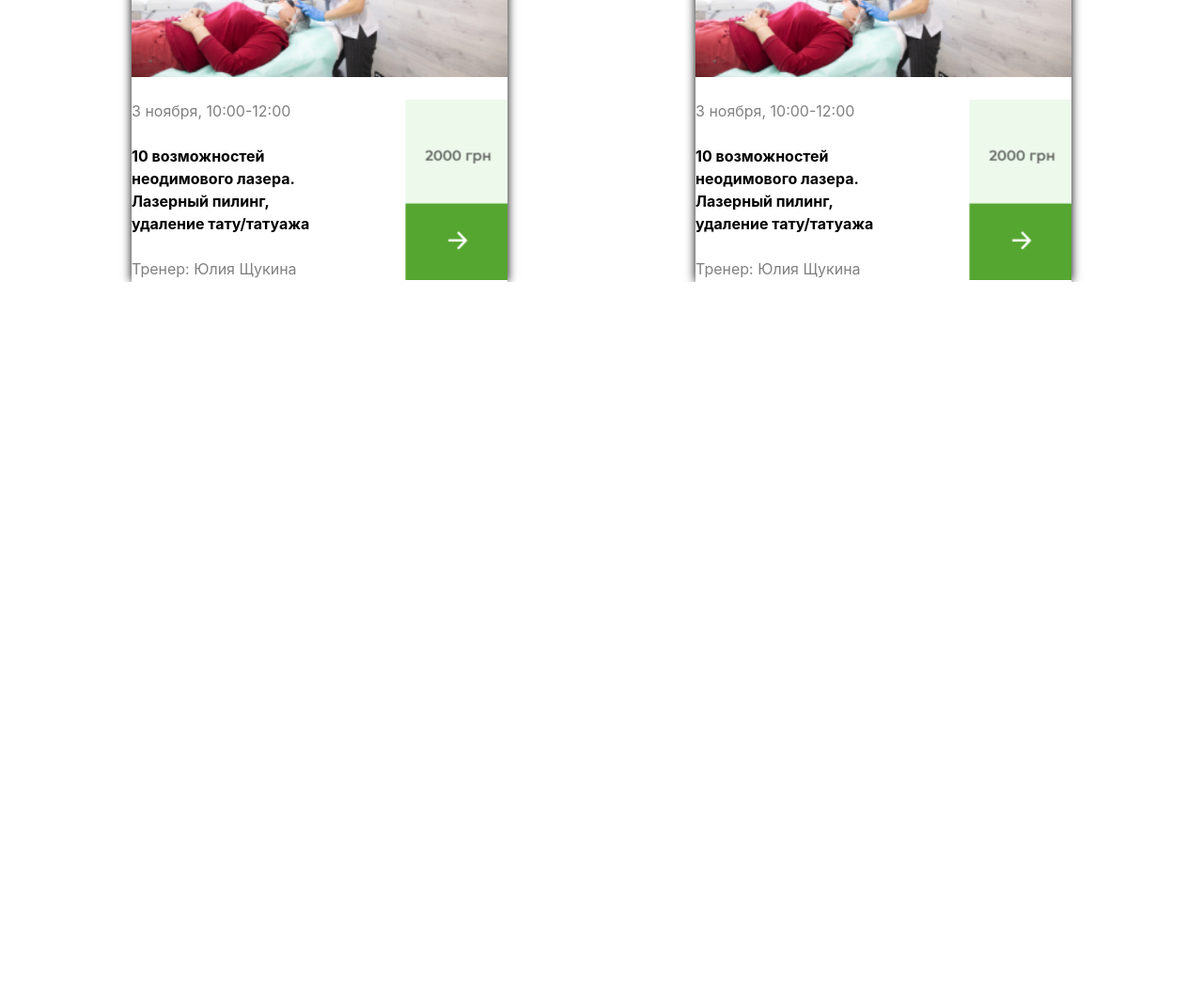
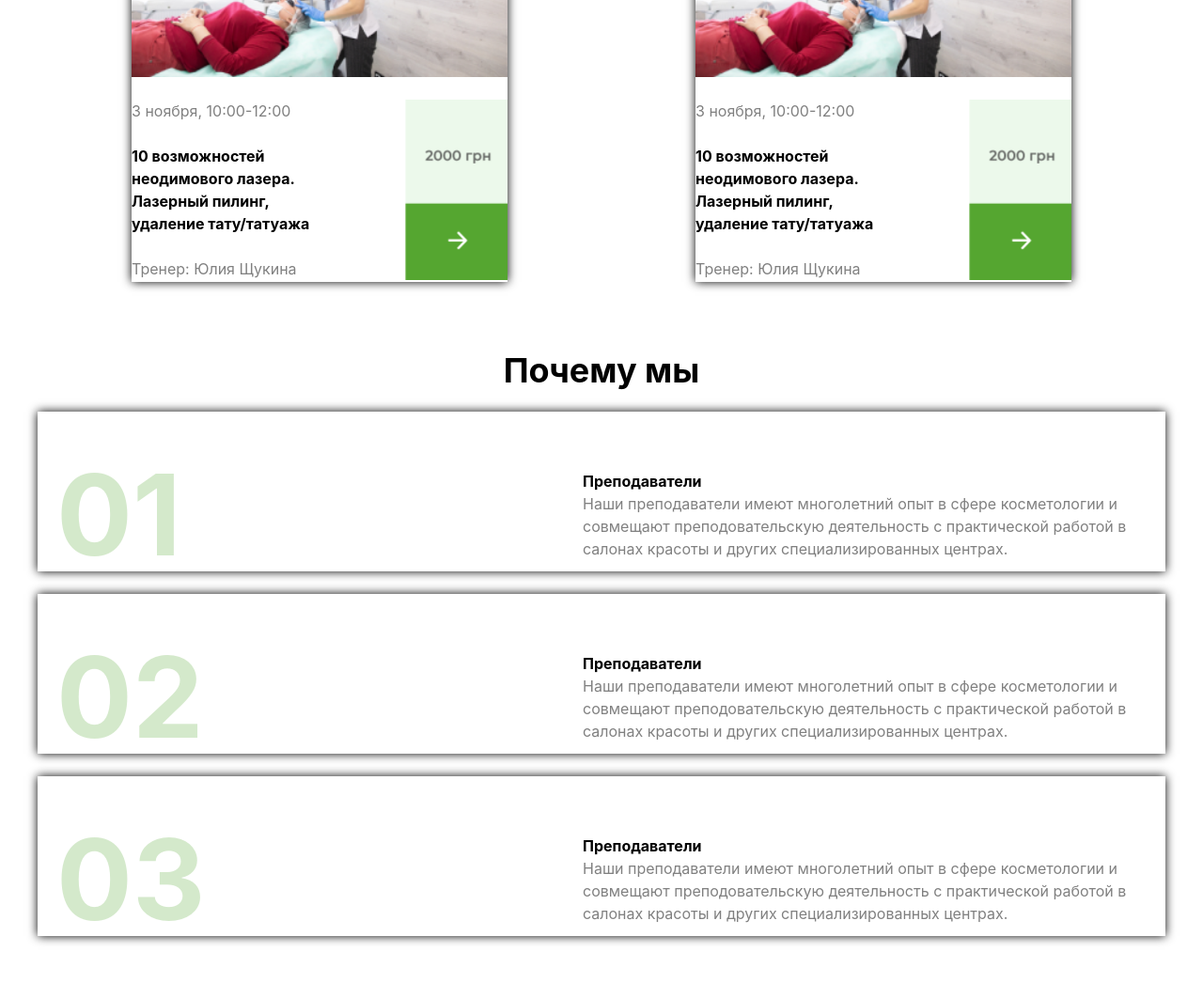
Before and after one commit to MuhammadNematov/cometolog, a website: page src/boew.html in a window 1280 px wide. Shown: the part 3642-4688 px from the top of the page at 94% size. Before the commit the page ends 3942 px from the top, so only its background shows below. Drawn offline with nearby package versions, Linux system fonts and the light colour scheme; files that its build step writes are made by us from their sources.

Commit message:
sewctor7 boew

```diff
--- a/src/boew.html
+++ b/src/boew.html
@@ -243,6 +243,46 @@
 
 
         </div>
+    </div><br>
+
+
+    <div class="max-w-[1200px] m-auto mt-[50px]">
+        <h1 class="text-4xl text-center font-bold">Почему мы</h1><br>
+        <div>
+            <div class="w-[90%] m-auto lg:w-[100%] lg:h-[170px] shadow-[0px_0px_10px]">
+                <div class="lg:flex items-center lg:justify-between p-[20px]">
+                    <h1 class="text-[#55A63040] text-[120px] font-bold">01</h1>
+                    <div>
+                        <p class="font-bold">Преподаватели</p>
+                        <p class="text-[grey] lg:w-[600px]">Наши преподаватели имеют многолетний опыт
+                        в сфере косметологии и совмещают преподовательскую деятельность с практической работой в салонах красоты и других специализированных центрах.</p>
+                    </div>
+                </div>
+            </div><br>
+
+             <div class="w-[90%] m-auto lg:w-[100%] lg:h-[170px] shadow-[0px_0px_10px]">
+                <div class="lg:flex items-center lg:justify-between p-[20px]">
+                    <h1 class="text-[#55A63040] text-[120px] font-bold">02</h1>
+                    <div>
+                        <p class="font-bold">Преподаватели</p>
+                        <p class="text-[grey] lg:w-[600px]">Наши преподаватели имеют многолетний опыт
+                        в сфере косметологии и совмещают преподовательскую деятельность с практической работой в салонах красоты и других специализированных центрах.</p>
+                    </div>
+                </div>
+            </div><br>
+
+
+             <div class="w-[90%] m-auto lg:w-[100%] lg:h-[170px] shadow-[0px_0px_10px]">
+                <div class="lg:flex items-center lg:justify-between p-[20px]">
+                    <h1 class="text-[#55A63040] text-[120px] font-bold">03</h1>
+                    <div>
+                        <p class="font-bold">Преподаватели</p>
+                        <p class="text-[grey] lg:w-[600px]">Наши преподаватели имеют многолетний опыт
+                        в сфере косметологии и совмещают преподовательскую деятельность с практической работой в салонах красоты и других специализированных центрах.</p>
+                    </div>
+                </div>
+            </div><br>
+        </div>
     </div>
 </body>
 </html>
```
